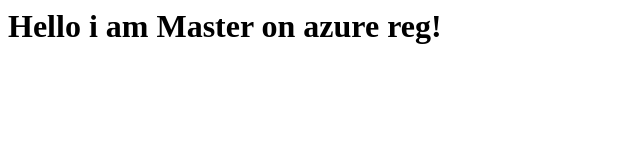
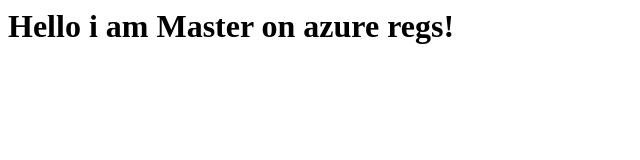
Before and after one commit to BobTheShoplifter/docker-school, a plain HTML site: page site/index.html in a window 1280 px wide. Shown: the full height of the page, 0-640 px from the left. Drawn offline with Linux system fonts and the light colour scheme.

Commit message:
Update index.html

```diff
--- a/site/index.html
+++ b/site/index.html
@@ -1 +1 @@
-<h1>Hello i am Master on azure reg!</h1>
+<h1>Hello i am Master on azure regs!</h1>
```
